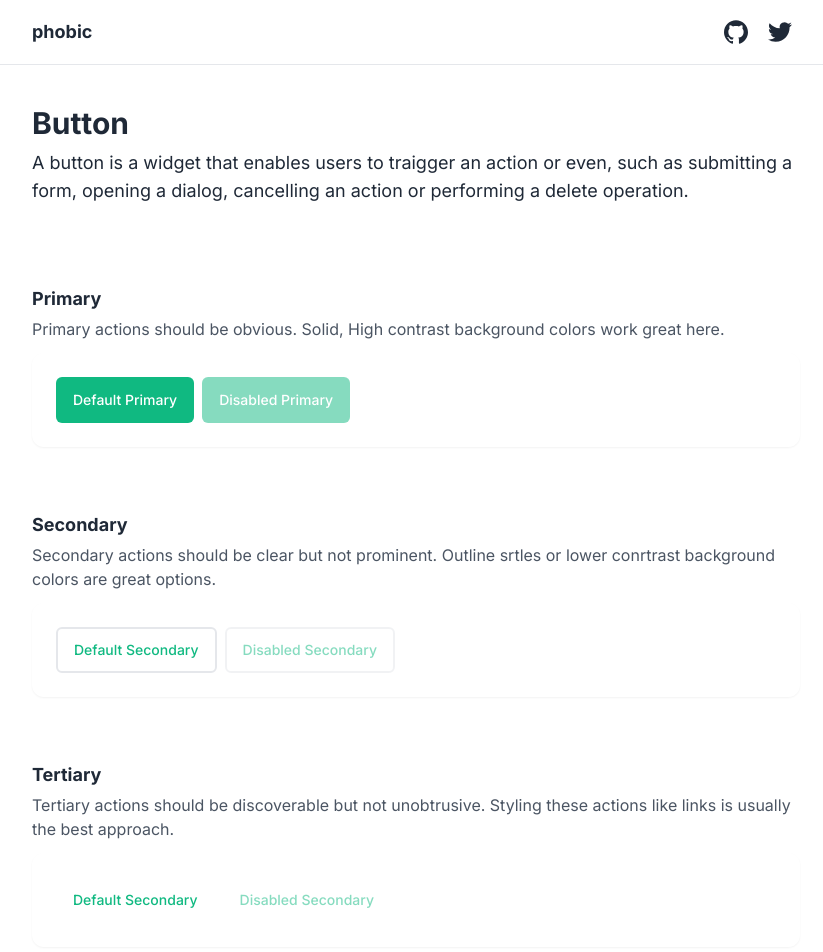
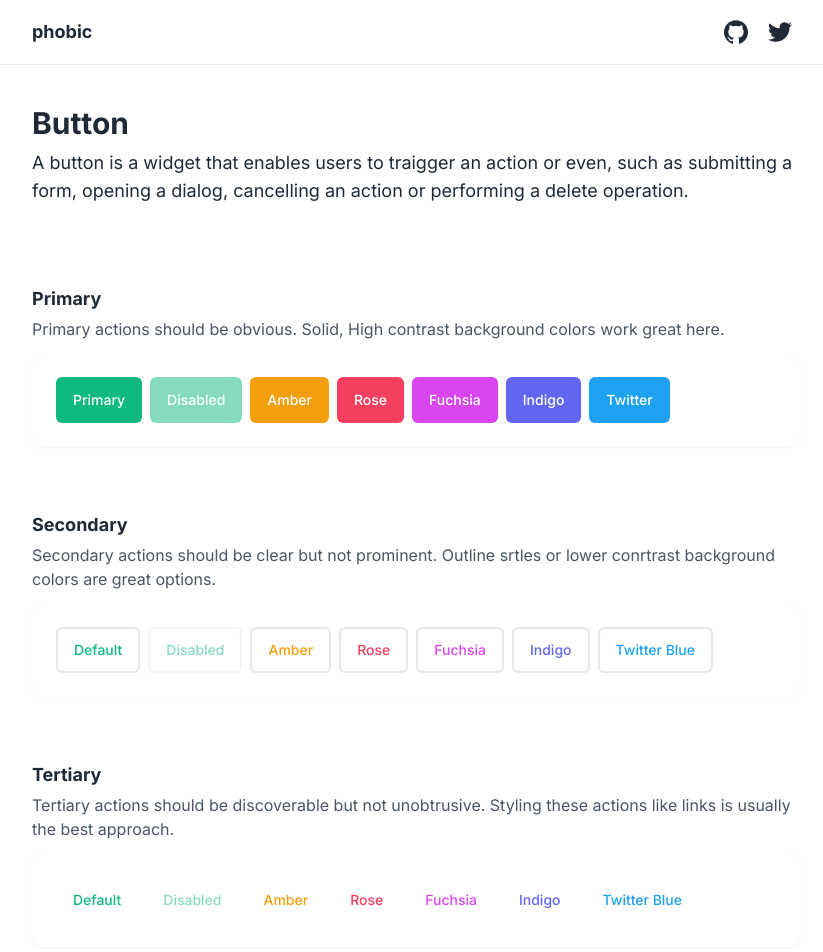
Before and after one commit to at-the-vr/phobic, a Next.js app: page / in a window 1280 px wide. Shown: the top 952 px of the page, without its empty margins (224-1047 px from the left). Built offline with nearby package versions, Linux system fonts and the light colour scheme.

Commit message:
chore: finalising all buttons

```diff
--- a/app/components/library/Button.tsx
+++ b/app/components/library/Button.tsx
@@ -1,30 +1,54 @@
 import { twMerge } from 'tailwind-merge'
+
+// D E F I N E		E X C L U S I V E		P R O P		T Y P E S		F O R		E A C H		V A R I A N T
+type PrimaryColors = {
+	bg?: string
+	hoverBg?: string
+	focusRing?: string
+}
+
+type SecondaryColors = {
+	text?: string
+	hoverBorder?: string
+	hoverBg?: string
+	focusRing?: string
+}
+
+type TertiaryColors = {
+	text?: string
+	hoverText?: string
+	focusRing?: string
+}
 
 type BaseButtonProps = React.ButtonHTMLAttributes<HTMLButtonElement>
 
-type ButtonProps = BaseButtonProps & {
-	variant?: 'primary' | 'secondary' | 'tertiary'
+// O V E R L O A D		S I G N A T U R E S		F O R		B U T T O N		C O M P O N E N T
+type ButtonComponent = {
+	(props: BaseButtonProps & { variant?: 'primary'; colors?: PrimaryColors }): JSX.Element
+	(props: BaseButtonProps & { variant: 'secondary'; colors?: SecondaryColors }): JSX.Element
+	(props: BaseButtonProps & { variant: 'tertiary'; colors?: TertiaryColors }): JSX.Element
 }
-export const Button: React.FC<ButtonProps> = ({ variant = 'primary', ...props }) => {
+
+export const Button: ButtonComponent = ({ variant = 'primary', colors = {}, ...props }) => {
 	// B A S E    C L A S S E S
 	const baseClasses: string =
 		'inline-flex items-center justify-center gap-2 rounded-md px-4 text-sm font-medium transition-all focus:outline-none focus:ring-2 focus:ring-offset-2 disabled:pointer-events-none disabled:opacity-50'
 
-	const generateVariantClasses = (variant: string) => {
+	const generateVariantClasses = (variant: string, colorProps: any) => {
 		switch (variant) {
 			case 'primary':
-				return 'border border-transparent py-3 text-white bg-emerald-500 hover:bg-emerald-600 focus:ring-emerald-500'
+				return `border border-transparent py-3 text-white ${colorProps.bg || 'bg-emerald-500'} ${colorProps.hoverBg || 'hover:bg-emerald-600'}  ${colorProps.focusRing || 'focus:ring-emerald-500'}`
 			case 'secondary':
-				return 'border-2 border-gray-200 py-[0.688rem] hover:text-white text-emerald-500 hover:border-emerald-500 hover:bg-emerald-500 focus:ring-emerald-500'
+				return `border-2 border-gray-200 py-[0.688rem] hover:text-white ${colorProps.text || 'text-emerald-500'} ${colorProps.hoverBorder || 'hover:border-emerald-500'} ${colorProps.hoverBg || 'hover:bg-emerald-500'} ${colorProps.focusRing || 'focus:ring-emerald-500'}`
 			case 'tertiary':
-				return 'border border-transparent py-3 underline-offset-4 ring-offset-white hover:underline text-emerald-500 hover:text-emerald-700 focus:ring-emerald-500'
+				return `border border-transparent py-3 underline-offset-4 ring-offset-white hover:underline ${colorProps.text || 'text-emerald-500'} ${colorProps.hoverText || 'hover:text-emerald-700'}  ${colorProps.focusRing || 'focus:ring-emerald-500'}`
 			default:
 				return ''
 		}
 	}
 
 	// G E N E R A T E    V A R I A N T   C L A S S E S   B A S E D   O N   C O L O R   P R O P S
-	const varibleClasses = generateVariantClasses(variant)
+	const varibleClasses = generateVariantClasses(variant, colors)
 
 	// M E R G E    B A S E   C L A S S E S   W I T H   V A R I A B L E   C L A S S E S   A N D   A N Y   A D D I T I O N A L   C L A S S E S
 
--- a/app/page.tsx
+++ b/app/page.tsx
@@ -13,25 +13,175 @@
 					title="Primary"
 					description="Primary actions should be obvious. Solid, High contrast background colors work great here."
 				>
-					<Button>Default Primary</Button>
-					<Button disabled>Disabled Primary</Button>
+					<Button>Primary</Button>
+					<Button disabled>Disabled</Button>
+					<Button
+						colors={{
+							bg: 'bg-amber-500',
+							hoverBg: 'hover:bg-amber-600',
+							focusRing: 'focus:ring-amber-500',
+						}}
+					>
+						Amber
+					</Button>
+					<Button
+						colors={{
+							bg: 'bg-rose-500',
+							hoverBg: 'hover:bg-rose-600',
+							focusRing: 'focus:ring-rose-500',
+						}}
+					>
+						Rose
+					</Button>
+					<Button
+						colors={{
+							bg: 'bg-fuchsia-500',
+							hoverBg: 'hover:bg-fuchsia-600',
+							focusRing: 'focus:ring-fuchsia-500',
+						}}
+					>
+						Fuchsia
+					</Button>
+					<Button
+						colors={{
+							bg: 'bg-indigo-500',
+							hoverBg: 'hover:bg-indigo-600',
+							focusRing: 'focus:ring-indigo-500',
+						}}
+					>
+						Indigo
+					</Button>
+					<Button
+						colors={{
+							bg: 'bg-[#1da1f2]',
+							hoverBg: 'hover:bg-[#1a8cd8]',
+							focusRing: 'focus:ring-[#1da1f2]',
+						}}
+					>
+						Twitter
+					</Button>
 				</Section>
 				<Section
 					title="Secondary"
 					description="Secondary actions should be clear but not prominent. Outline srtles or lower conrtrast background colors are great options."
 				>
-					<Button variant="secondary">Default Secondary</Button>
+					<Button variant="secondary">Default</Button>
 					<Button variant="secondary" disabled>
-						Disabled Secondary
+						Disabled
+					</Button>
+					<Button
+						variant="secondary"
+						colors={{
+							text: 'text-amber-500',
+							hoverBorder: 'hover:border-amber-500',
+							hoverBg: 'hover:bg-amber-500',
+							focusRing: 'focus:ring-amber-500',
+						}}
+					>
+						Amber
+					</Button>
+					<Button
+						variant="secondary"
+						colors={{
+							text: 'text-rose-500',
+							hoverBorder: 'hover:border-rose-500',
+							hoverBg: 'hover:bg-rose-500',
+							focusRing: 'focus:ring-rose-500',
+						}}
+					>
+						Rose
+					</Button>
+					<Button
+						variant="secondary"
+						colors={{
+							text: 'text-fuchsia-500',
+							hoverBorder: 'hover:border-fuchsia-500',
+							hoverBg: 'hover:bg-fuchsia-500',
+							focusRing: 'focus:ring-fuchsia-500',
+						}}
+					>
+						Fuchsia
+					</Button>
+					<Button
+						variant="secondary"
+						colors={{
+							text: 'text-indigo-500',
+							hoverBorder: 'hover:border-indigo-500',
+							hoverBg: 'hover:bg-indigo-500',
+							focusRing: 'focus:ring-indigo-500',
+						}}
+					>
+						Indigo
+					</Button>
+					<Button
+						variant="secondary"
+						colors={{
+							text: 'text-[#1da1f2]',
+							hoverBorder: 'hover:border-[#1da1f2]',
+							hoverBg: 'hover:bg-[#1da1f2]',
+							focusRing: 'focus:ring-[#1da1f2]',
+						}}
+					>
+						Twitter Blue
 					</Button>
 				</Section>
 				<Section
 					title="Tertiary"
 					description="Tertiary actions should be discoverable but not unobtrusive. Styling these actions like links is usually the best approach."
 				>
-					<Button variant="tertiary">Default Secondary</Button>
+					<Button variant="tertiary">Default</Button>
 					<Button variant="tertiary" disabled>
-						Disabled Secondary
+						Disabled
+					</Button>
+					<Button
+						variant="tertiary"
+						colors={{
+							text: 'text-amber-500',
+							hoverText: 'hover:text-amber-700',
+							focusRing: 'focus:ring-amber-500',
+						}}
+					>
+						Amber
+					</Button>
+					<Button
+						variant="tertiary"
+						colors={{
+							text: 'text-rose-500',
+							hoverText: 'hover:text-rose-700',
+							focusRing: 'focus:ring-rose-500',
+						}}
+					>
+						Rose
+					</Button>
+					<Button
+						variant="tertiary"
+						colors={{
+							text: 'text-fuchsia-500',
+							hoverText: 'hover:text-fuchsia-700',
+							focusRing: 'focus:ring-fuchsia-500',
+						}}
+					>
+						Fuchsia
+					</Button>
+					<Button
+						variant="tertiary"
+						colors={{
+							text: 'text-indigo-500',
+							hoverText: 'hover:text-indigo-700',
+							focusRing: 'focus:ring-indigo-500',
+						}}
+					>
+						Indigo
+					</Button>
+					<Button
+						variant="tertiary"
+						colors={{
+							text: 'text-[#1da1f2]',
+							hoverText: 'hover:text-[#1a8cd8]',
+							focusRing: 'focus:ring-[#1da1f2]',
+						}}
+					>
+						Twitter Blue
 					</Button>
 				</Section>
 				<Section
```
